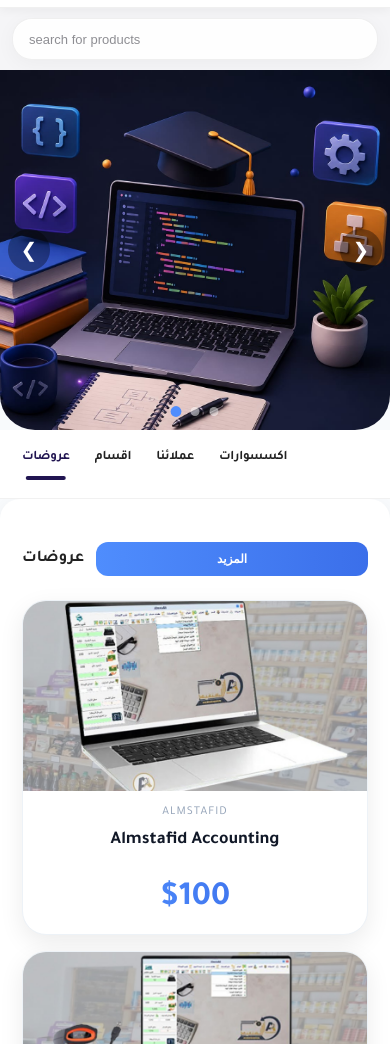
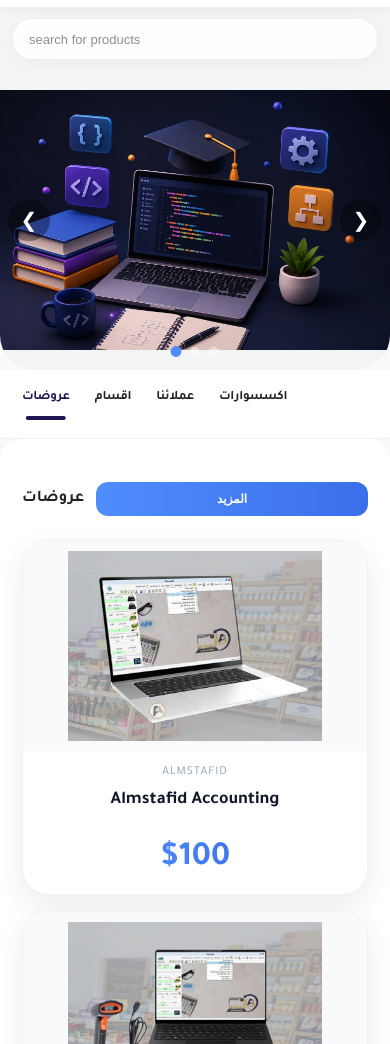
Before and after one commit to msghinabakir/ms-ghina-new, a plain HTML site: page index.html in a window 390 px wide. Shown: the part 56-1100 px from the top of the page. Drawn offline with Linux system fonts and the light colour scheme.

Commit message:
Update style.css

```diff
--- a/style.css
+++ b/style.css
@@ -1678,7 +1678,7 @@ body{
 
 .hero-slider{
   width: 100%;
-  height: 360px;
+  height: 300px;
   background: #f3f4f6;
   padding: 18px 0 10px;
   border-radius: 0 0 35px 35px;
@@ -1687,7 +1687,7 @@ body{
 .slide img{
   width: 100%;
   height: 100%;
-  object-fit: cover;
+  object-fit: contain;
   padding: 0px;
 }
 
@@ -1740,13 +1740,17 @@ body{
 }
 
 .card{
-  border-radius: 24px;
-  box-shadow: 0 8px 25px rgba(0,0,0,.08);
+  border-radius: 26px;
+  box-shadow: 0 10px 30px rgba(0,0,0,.08);
+  overflow: hidden;
+  background: #fff;
 }
 
 .thumb_buy{
-  height: 190px;
-  object-fit: cover;
+  height: 210px;
+  object-fit: contain;
+  background: #f8fafc;
+  padding: 10px;
 }
 
 .card-info-buy{
```
